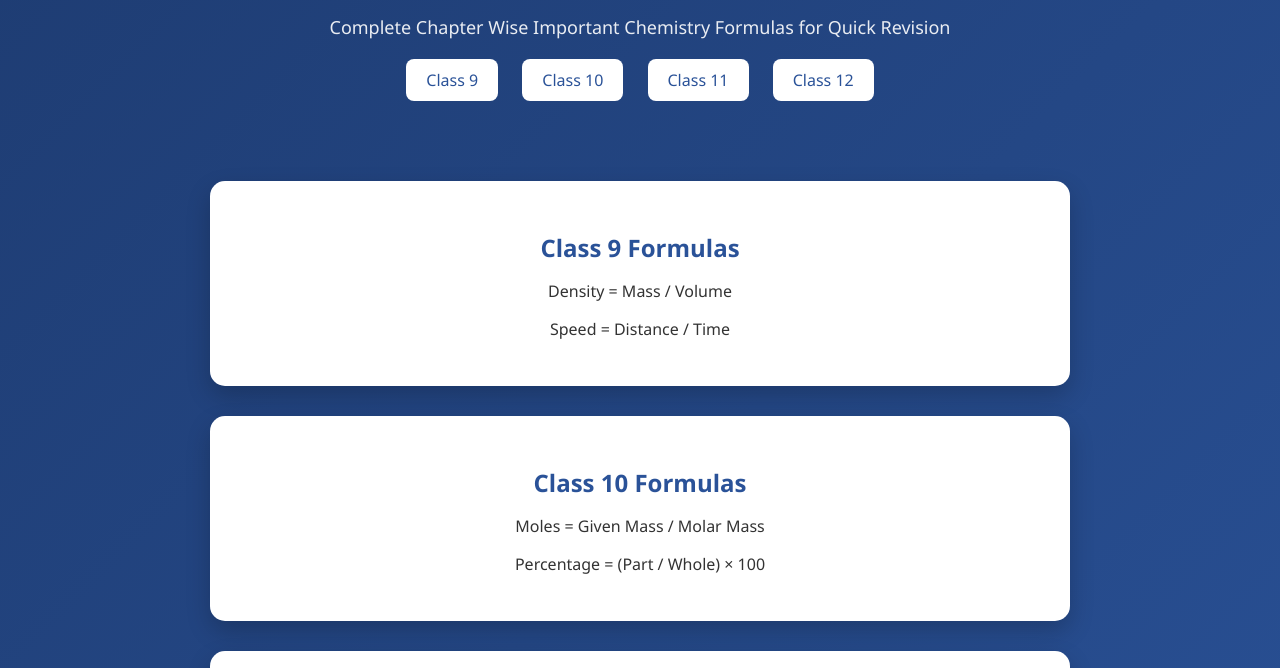
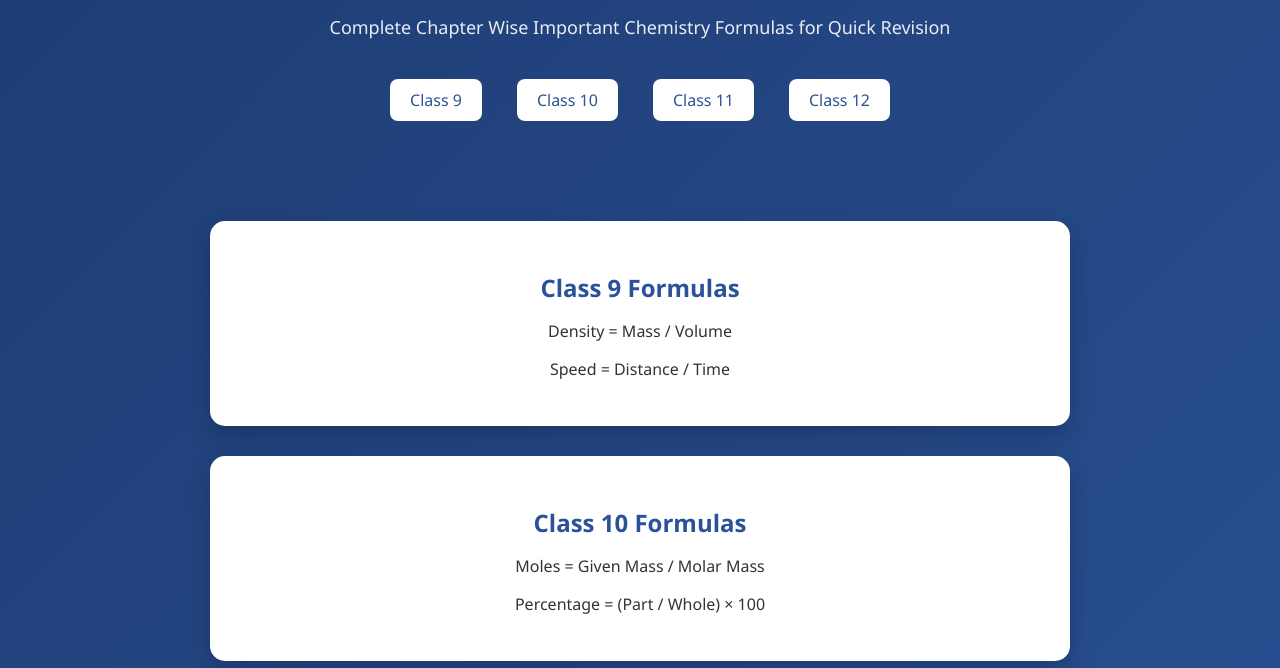
Before and after one commit to Shivam456-ait/Formula, a plain HTML site: page index.html in a window 1280 px wide. Shown: the part 140-808 px from the top of the page. Drawn offline with Linux system fonts and the light colour scheme.

Commit message:
Update index.html

```diff
--- a/index.html
+++ b/index.html
@@ -72,7 +72,7 @@ footer{
 <p class="subtitle">
     Complete Chapter Wise Important Chemistry Formulas for Quick Revision
 </p>
-    <div style="margin-top:30px;">
+    <div style="margin-top:30px; display:flex; flex-wrap:wrap; justify-content:center; gap:15px;">
     <a href="class9.html" style="margin:10px; padding:10px 20px; background:white; color:#2a5298; text-decoration:none; border-radius:8px;">Class 9</a>
 
     <a href="class10.html" style="margin:10px; padding:10px 20px; background:white; color:#2a5298; text-decoration:none; border-radius:8px;">Class 10</a>
```
